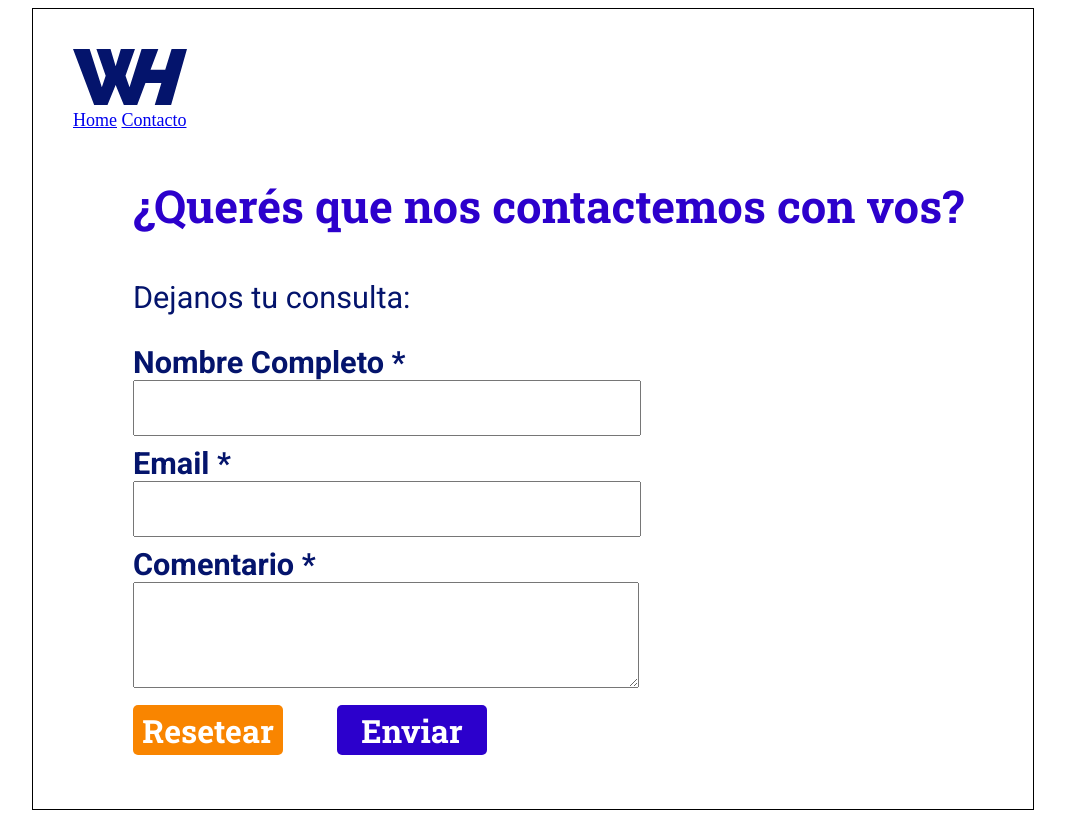
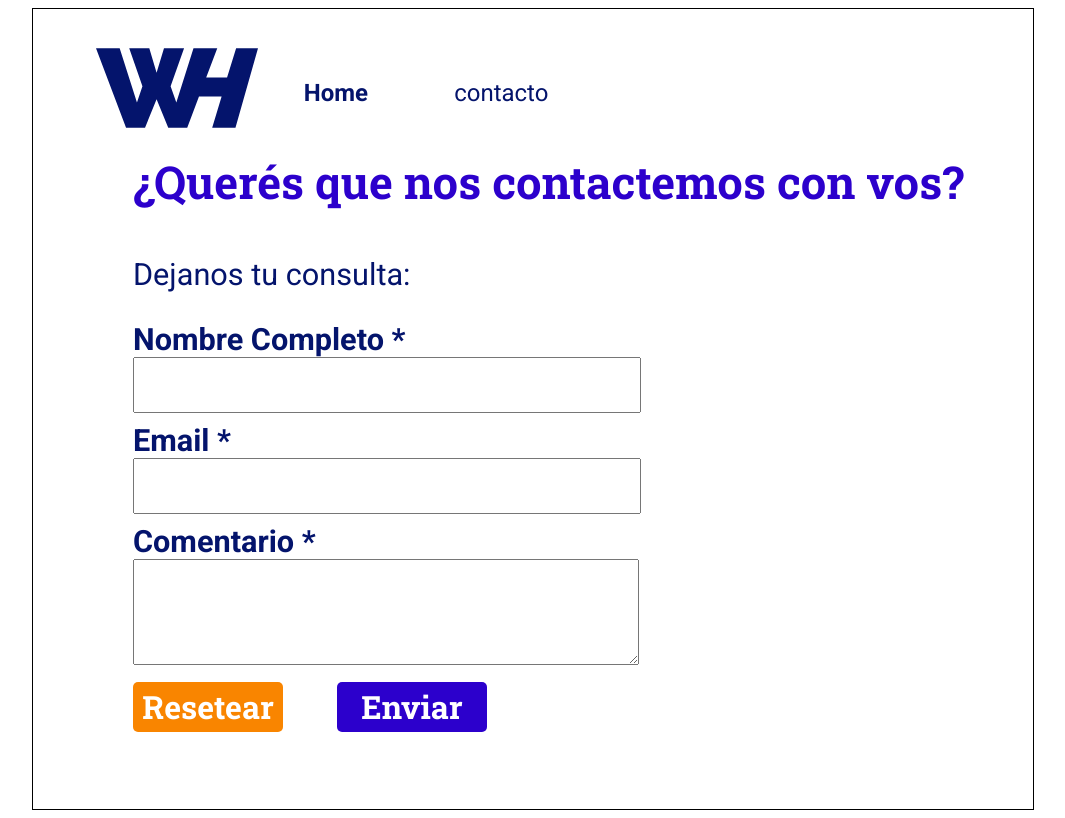
Before and after one commit to FrancoBondioni/Desafio-html, a plain HTML site: page M3 HTML-CSS/DESAFÍO M5/Ejercicio 2/contacto.html in a window 1280 px wide. Shown: the whole page, without its empty margins (107-1172 px from the left). Drawn offline with Linux system fonts and the light colour scheme.

Commit message:
Changes in files

```diff
--- a/M3 HTML-CSS/DESAFÍO M5/Ejercicio 2/contacto.html
+++ b/M3 HTML-CSS/DESAFÍO M5/Ejercicio 2/contacto.html
@@ -8,11 +8,13 @@
 </head>
 <body>
     <form class="formulario">
-        <header><div><img src="src/M5-logo-azul.svg" alt="">
-        <nav><a href="Home">Home</a>
-            <a href="Contacto">Contacto</a>
-    </nav>
-    </div></header>
+        <header class="container">
+            <nav>
+                <img id="logo" src="src/M5-logo-azul.svg" alt="">
+                <nav class="b">Home</nav>
+                <nav class="c">contacto</nav>
+            </nav>
+        </header>
     <p id="textit">¿Querés que nos contactemos con vos?</p>
     <p id="subt">Dejanos tu consulta:</p>
     <label id="textos">Nombre Completo <span>*</span><br><input type="name" required></label>
--- a/M3 HTML-CSS/DESAFÍO M5/Ejercicio 2/style.css
+++ b/M3 HTML-CSS/DESAFÍO M5/Ejercicio 2/style.css
@@ -6,6 +6,199 @@
     margin:auto;
 
 }
+nav{
+    margin-top: -50px;
+    display: inline-flex;
+    flex-direction: row;
+    justify-content: space-around;
+
+}
+.container {
+
+    display: flex;
+    justify-content: space-between;
+    font-size: 18px;
+    margin-top: 40px;
+    margin-left: 40px;
+    margin-right: 40px;
+    align-items: center;
+}
+nav{
+    margin-top: -50px;
+    display: inline-flex;
+    flex-direction: row;
+    justify-content: space-around;
+
+}
+.container {
+
+    display: flex;
+    justify-content: space-between;
+    font-size: 18px;
+    margin-top: 40px;
+    margin-left: 40px;
+    margin-right: 40px;
+    align-items: center;
+}
+nav{
+    margin-top: -50px;
+    display: inline-flex;
+    flex-direction: row;
+    justify-content: space-around;
+
+}
+.container {
+
+    display: flex;
+    justify-content: space-between;
+    font-size: 18px;
+    margin-top: 40px;
+    margin-left: 40px;
+    margin-right: 40px;
+    align-items: center;
+}
+nav{
+    margin-top: -50px;
+    display: inline-flex;
+    flex-direction: row;
+    justify-content: space-around;
+
+}
+.container {
+
+    display: flex;
+    justify-content: space-between;
+    font-size: 18px;
+    margin-top: 40px;
+    margin-left: 40px;
+    margin-right: 40px;
+    align-items: center;
+}
+nav{
+    margin-top: -50px;
+    display: inline-flex;
+    flex-direction: row;
+    justify-content: space-around;
+
+}
+.container {
+
+    display: flex;
+    justify-content: space-between;
+    font-size: 18px;
+    margin-top: 40px;
+    margin-left: 40px;
+    margin-right: 40px;
+    align-items: center;
+}
+nav{
+    margin-top: -50px;
+    display: inline-flex;
+    flex-direction: row;
+    justify-content: space-around;
+
+}
+.container {
+
+    display: flex;
+    justify-content: space-between;
+    font-size: 18px;
+    margin-top: 40px;
+    margin-left: 40px;
+    margin-right: 40px;
+    align-items: center;
+}
+nav{
+    margin-top: -50px;
+    display: inline-flex;
+    flex-direction: row;
+    justify-content: space-around;
+
+}
+.container {
+
+    display: flex;
+    justify-content: space-between;
+    font-size: 18px;
+    margin-top: 40px;
+    margin-left: 40px;
+    margin-right: 40px;
+    align-items: center;
+}
+nav{
+    margin-top: -50px;
+    display: inline-flex;
+    flex-direction: row;
+    justify-content: space-around;
+
+}
+.container {
+
+    display: flex;
+    justify-content: space-between;
+    font-size: 18px;
+    margin-top: 40px;
+    margin-left: 40px;
+    margin-right: 40px;
+    align-items: center;
+}
+nav{
+    margin-top: -50px;
+    display: inline-flex;
+    flex-direction: row;
+    justify-content: space-around;
+
+}
+.container {
+
+    display: flex;
+    justify-content: space-between;
+    font-size: 18px;
+    margin-top: 40px;
+    margin-left: 40px;
+    margin-right: 40px;
+    align-items: center;
+}
+nav{
+    margin-top: -50px;
+    display: inline-flex;
+    flex-direction: row;
+    justify-content: space-around;
+
+}
+.container {
+
+    display: flex;
+    justify-content: space-between;
+    font-size: 18px;
+    margin-top: 40px;
+    margin-left: 40px;
+    margin-right: 40px;
+    align-items: center;
+}
+.b{
+    display: flex;
+    font-size: 18px;
+    margin-top: 80px;
+    margin-right: 40px;
+    font-family: "Roboto";
+    font-weight: 700;
+    font-size: 24px;
+    color: #04146c;
+
+
+}
+.c{
+    display: flex;
+    font-size: 18px;
+    margin-top: 80px;
+    margin-right: 40px;
+    font-family: "Roboto";
+    font-weight: 400;
+    font-size: 24px;
+    color: #04146c;
+}
+
 header{
     display: flex;
     justify-content: space-between;
@@ -91,3 +284,9 @@ label{
 button{
     border-radius: 5px;
 }
+#logo{
+
+    width: 30%;
+    text-align: center;
+    margin-bottom: -70px;
+}
```
